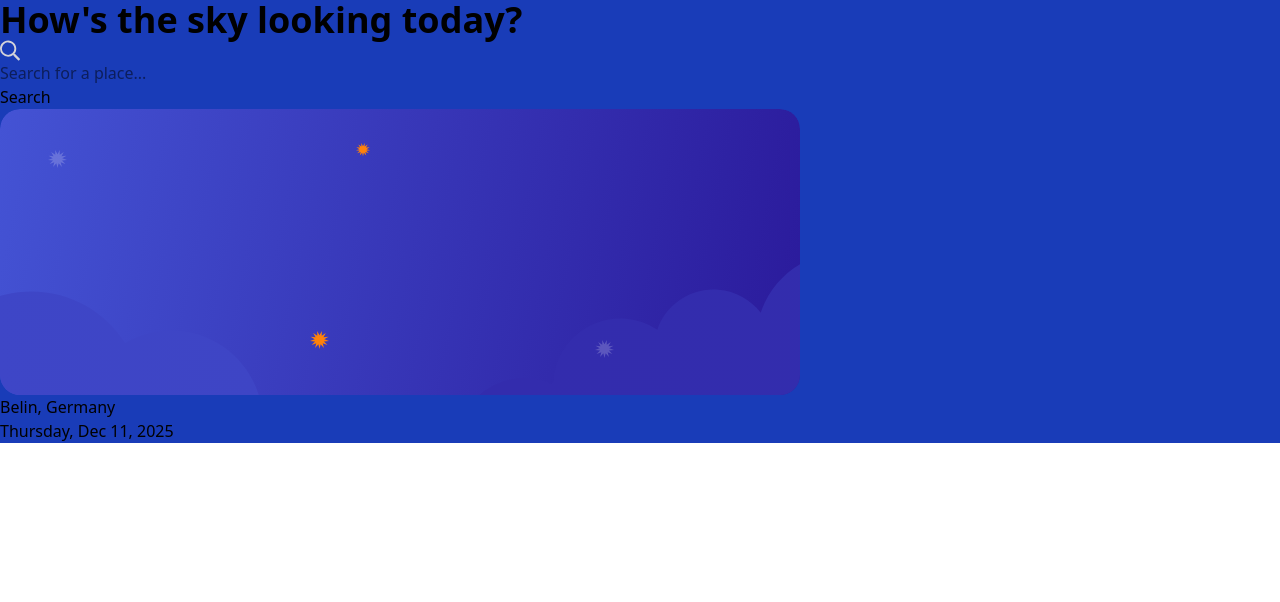
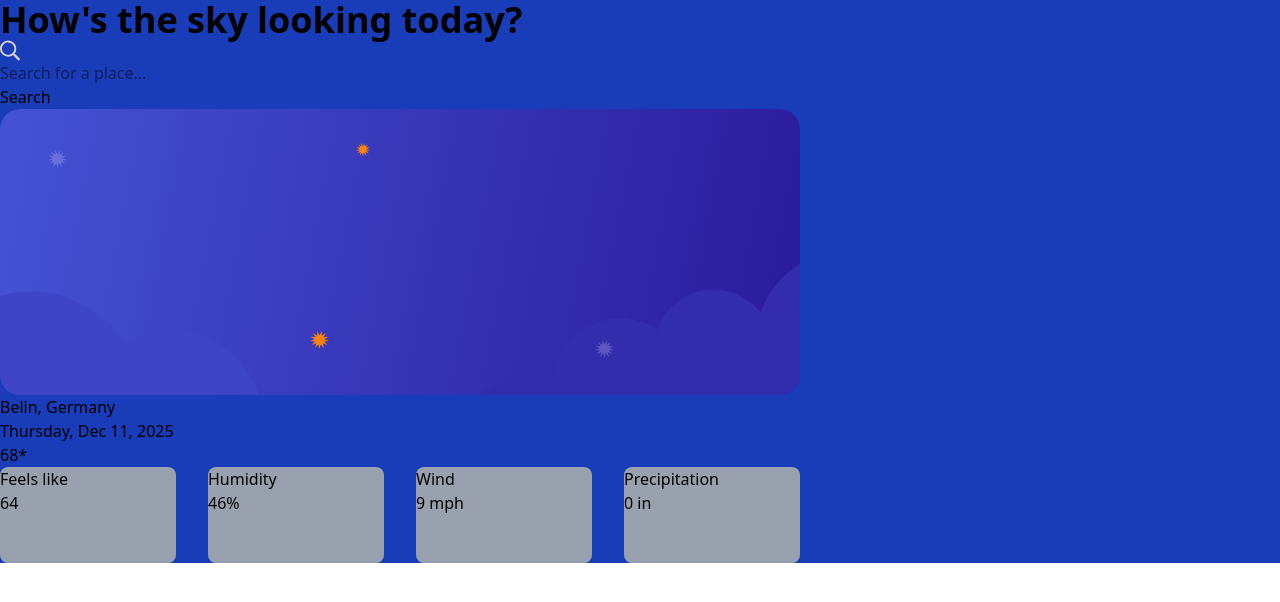
Before and after one commit to minLeya/what-is-your-weather, a React (Vite) app: page / in a window 1280 px wide. Shown: the top 602 px of the page. Built offline with nearby package versions, Linux system fonts and the light colour scheme.

Commit message:
add: weather details

```diff
--- a/src/App.jsx
+++ b/src/App.jsx
@@ -2,6 +2,7 @@ import { useState } from "react";
 import "./App.css";
 import SearchBar from "./components/SearchBar";
 import MainWeather from "./components/MainWeather";
+import WeatherDetails from "./components/WeatherDetails";
 
 function App() {
   const [count, setCount] = useState(0);
@@ -12,6 +13,7 @@ function App() {
       <SearchBar/>
       {/*  грид чтобы уложить все нормально*/}
       <MainWeather/>
+      <WeatherDetails/>
     </div>
   );
 }
--- a/src/components/MainWeather.jsx
+++ b/src/components/MainWeather.jsx
@@ -9,10 +9,16 @@ function MainWeather() {
 
       {/* positions */}
       <div className="">
+        {" "}
+        {/* слева */}
         <div>Belin, Germany</div>
         <div>Thursday, Dec 11, 2025 </div>
       </div>
 
+      <div>
+        <img src="" alt="" /> {/* в зависимости от погоды... */}
+        68* {/* данные из сайта */}
+      </div>
     </div>
   );
 }
--- a/src/components/WeatherDetails.jsx
+++ b/src/components/WeatherDetails.jsx
@@ -0,0 +1,29 @@
+function WeatherDetails() {
+  return (
+    <div className="w-[800px] flex flex-row justify-between"> {/* flex row */}
+      <div className="w-44 h-24 bg-gray-400 rounded-lg">
+        <div>Feels like</div>
+        <div>64</div> {/* api */}
+      </div>
+
+      <div className="w-44 h-24 bg-gray-400 rounded-lg">
+        <div>Humidity</div>
+        <div>46%</div> {/* api */}
+      </div>
+
+
+      <div className="w-44 h-24 bg-gray-400 rounded-lg">
+        <div>Wind</div>
+        <div>9 mph</div> {/* api */}
+      </div>
+
+      <div className="w-44 h-24 bg-gray-400 rounded-lg">
+        <div>Precipitation</div>
+        <div> 0 in</div> {/* api */}
+      </div>
+
+    </div>
+  );
+}
+
+export default WeatherDetails;
```
